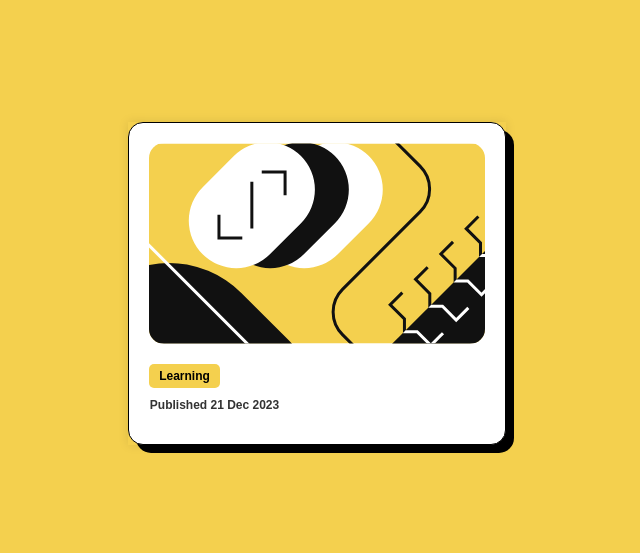
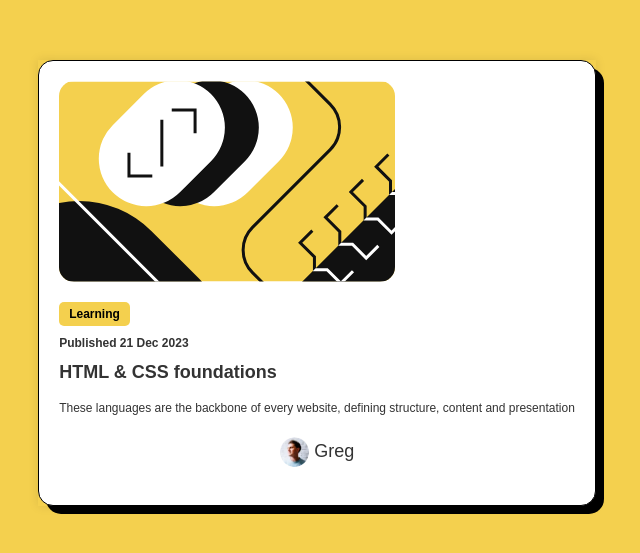
Before and after one commit to flexecuter/2nd-challenge, a plain HTML site: page index.html in a window 1280 px wide. Shown: the part 117-670 px from the top of the page, without its empty margins (323-963 px from the left). Drawn offline with Linux system fonts and the light colour scheme.

Commit message:
adding text img adusting

```diff
--- a/index.html
+++ b/index.html
@@ -12,6 +12,16 @@
         <img src="illustration-article.svg" alt="Centered Image" />
         <button class="button-learning p2">Learning</button>
         <p class="published">Published 21 Dec 2023</p>
+        <p class="hmtl-css">HTML & CSS foundations</p>
+        <p class="these-found">
+          These languages are the backbone of every website, defining structure,
+          content and presentation
+        </p>
+
+        <p style="display: inline-block">
+          <img src="image-avatar.webp" alt="" class="profil-pic" style="display: inline-block;vertical-align: middle">
+          Greg
+        </p>
       </div>
     </div>
   </body>
--- a/styles.css
+++ b/styles.css
@@ -27,7 +27,8 @@ p {
   border-radius: 5px;
   border: none;
   outline: none;
-  margin-right: 265px;
+  display: flex;
+  /*justify-content: flex-start;*/
   margin-top: 20px;
   padding: 5px 10px;
 }
@@ -48,6 +49,19 @@ p {
 }
 .published {
   font-size: 12px;
-  margin-right: 205px;
+  text-align: left;
   font-weight: bold;
 }
+.hmtl-css {
+  font-size: 18px;
+  font-weight: bolder;
+  text-align: left;
+}
+.these-found {
+  font-size: 12px;
+  font-weight: 100;
+}
+.profil-pic {
+height: 30px;
+
+}
```
